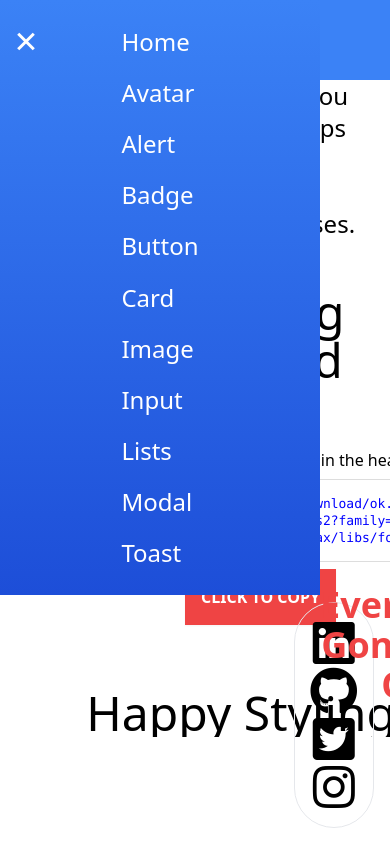
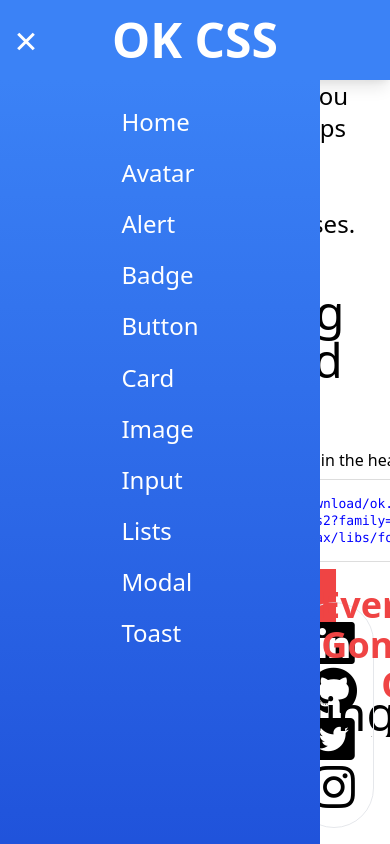
Before and after one commit to Madhusudan707/component-library, a React (Create React App) app: page / in a window 390 px wide. Both pictures are taken after a click on the label 26 px from the left and 43 px from the top of the page. Built offline with nearby package versions, Linux system fonts and the light colour scheme.

Commit message:
fix: sidenav and header in small device

```diff
--- a/src/Components/Header/Header.jsx
+++ b/src/Components/Header/Header.jsx
@@ -3,7 +3,7 @@ import './header.css'
 
 export const Header = () => {
     return (
-        <div className='flex items-center justify-center bg-blue-500 text-white p-4 lg:hidden'>
+        <div className='flex items-center justify-center bg-blue-500 text-white p-4 lg:hidden shadow-lg'>
            <p className='text-5xl font-bold'>OK CSS</p>
         </div>
     )
--- a/src/Components/SideNav/SideNav.jsx
+++ b/src/Components/SideNav/SideNav.jsx
@@ -12,12 +12,12 @@ export const SideNav = () => {
         <>
          <Header/>
          <Hamburger/>
-        <div className='flex flex-col bg-green-500 w-80 lg:w-72 lg:h-screen bg-gradient-to-b from-blue-500  to-blue-700 fixed sidenav z-10'>
+        <div className='flex flex-col lg:mt-0 mt-20 w-80 lg:w-72 lg:h-screen bg-gradient-to-b from-blue-500  to-blue-700 fixed sidenav z-10'>
            <Brand/>
 
            <div className='border-b w-full mt-5 divider'></div>
-           <div className={`flex flex-col items-center show-scroll scrollbar-style ${isShow?null:"menuHide"}`} id="sidebarMenu">
-               <ul className='text-white text-2xl p-4'>
+           <div className={`flex flex-col items-center show-scroll   scrollbar-style ${isShow?null:"menuHide"}`} id="sidebarMenu">
+               <ul className='text-white text-2xl p-4 h-screen '>
                    <li><Link to={HOME}>Home</Link></li>
                    <li><Link to={AVATAR}>Avatar</Link></li>
                    <li><Link to={ALERT}>Alert</Link></li>
```
